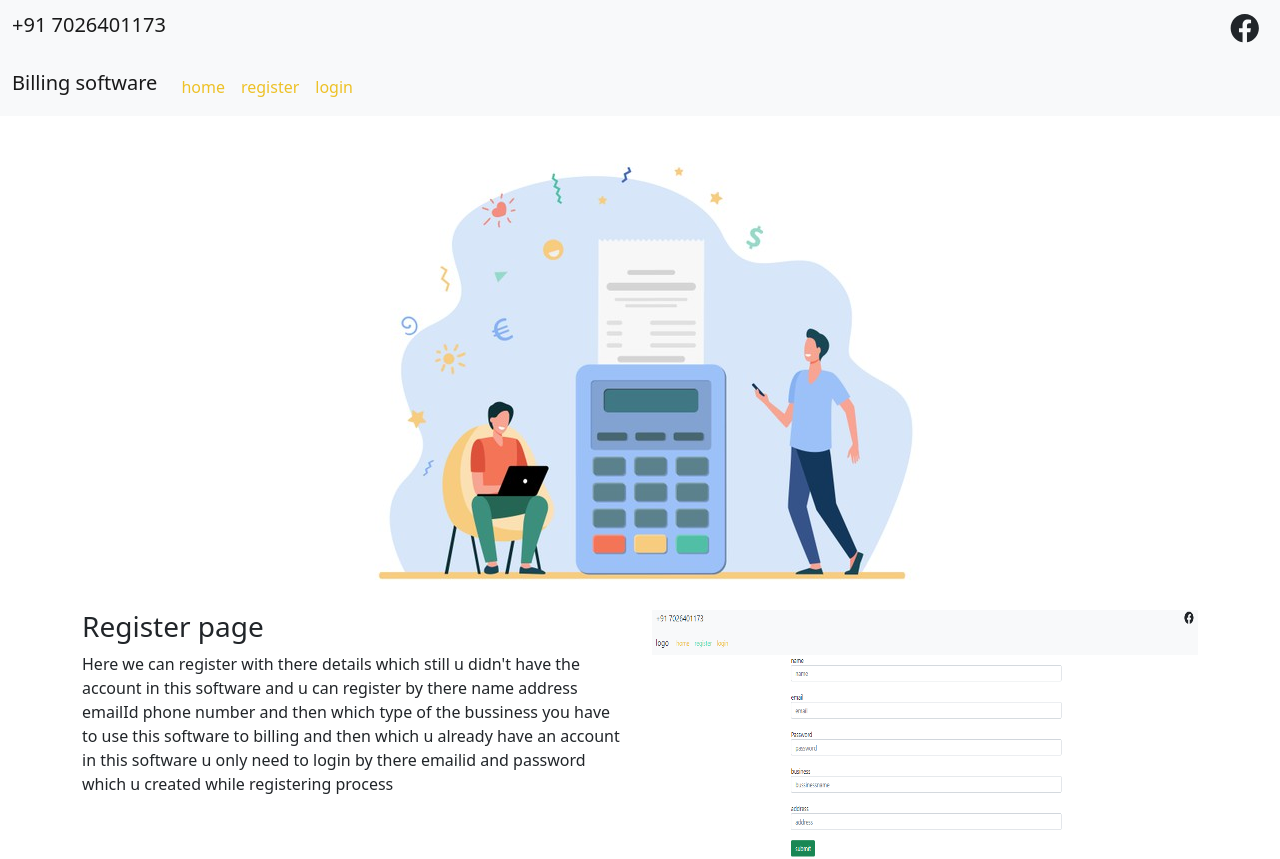
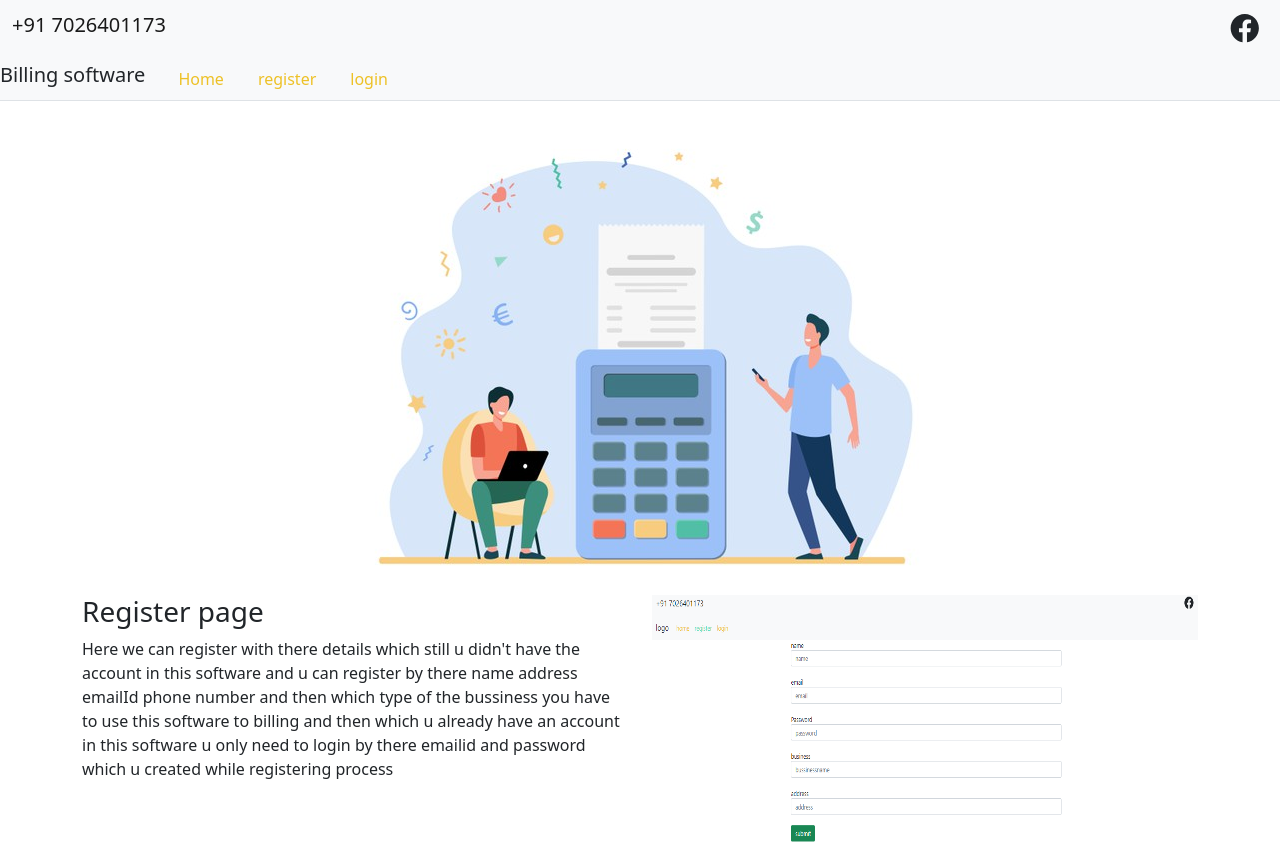
Before and after one commit to chethan-desig/billing-software-in-redux, a React (Create React App) app: page / in a window 1280 px wide. Shown: the top 859 px of the page. Built offline with nearby package versions, Linux system fonts and the light colour scheme.

Commit message:
navbar changed

```diff
--- a/src/component/navbar/navbarauth.js
+++ b/src/component/navbar/navbarauth.js
@@ -12,22 +12,26 @@ const Navbarauth=(props)=>{
         }
     }
     return(
-        <nav class="navbar navbar-expand-lg navbar-light bg-light">
-        <div className='container-fluid'>
+        <ul class="nav nav-tabs bg-light">
+
             <h3 class="navbar-brand">Billing software</h3>
-            <button class="navbar-toggler" type="button" data-bs-toggle="collapse" data-bs-target="#navbarNavAltMarkup" aria-controls="navbarNavAltMarkup" aria-expanded="false" aria-label="Toggle navigation">
-            <span class="navbar-toggler-icon"></span>
-            </button>
-            <div class="collapse navbar-collapse" id="navbarNavAltMarkup">
-            <div class="navbar-nav">
-            <Link style={cureentpath(history,'/home')}  to='/'class="nav-link active" >home</Link>
-            <Link style={cureentpath(history,'/register')} to='/register'class="nav-link" >register</Link>
-            <Link style={cureentpath(history,'/login')}  to='/login' class="nav-link" >login</Link>
 
-            </div>
-            </div>
-        </div>
-        </nav>
+            <li className="nav-item">
+        <Link style={cureentpath(history,'/home')} className="nav-link" to="/">
+          Home
+        </Link>
+      </li>
+      <li className="nav-item">
+        <Link style={cureentpath(history,'/register')} className="nav-link" to="/register">
+          register
+        </Link>
+      </li>
+      <li className="nav-item">
+        <Link style={cureentpath(history,'/login')} className="nav-link" to="/login">
+          login
+        </Link>
+      </li>
+        </ul>
 
     )
 }
```
Also changed, not shown: 1 other file (tests, documents, lock files or other folders).
